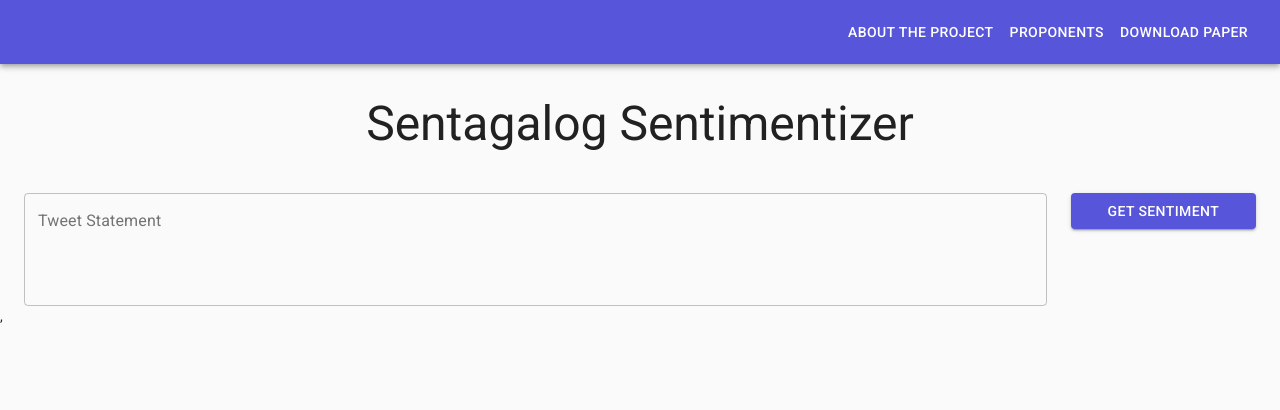
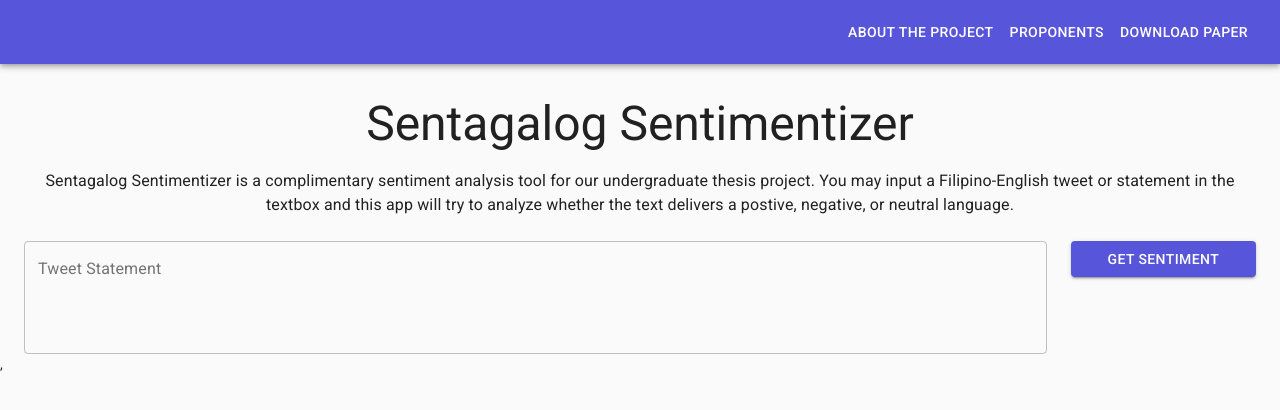
Before and after one commit to kbaldo/sentagalog-sentimentizer, a React (Create React App) app: page / in a window 1280 px wide. Shown: the top 410 px of the page. Built offline with nearby package versions, Linux system fonts and the light colour scheme.

Commit message:
Update Title.jsx

```diff
--- a/src/components/Home/Title.jsx
+++ b/src/components/Home/Title.jsx
@@ -17,6 +17,12 @@ export default function AboutUs() {
         <Typography variant="h3" gutterBottom>
           Sentagalog Sentimentizer
         </Typography>
+        <Typography variant="body1">
+          Sentagalog Sentimentizer is a complimentary sentiment analysis tool
+          for our undergraduate thesis project. You may input a Filipino-English
+          tweet or statement in the textbox and this app will try to analyze
+          whether the text delivers a postive, negative, or neutral language.
+        </Typography>
       </div>
     </React.Fragment>
   );
```
